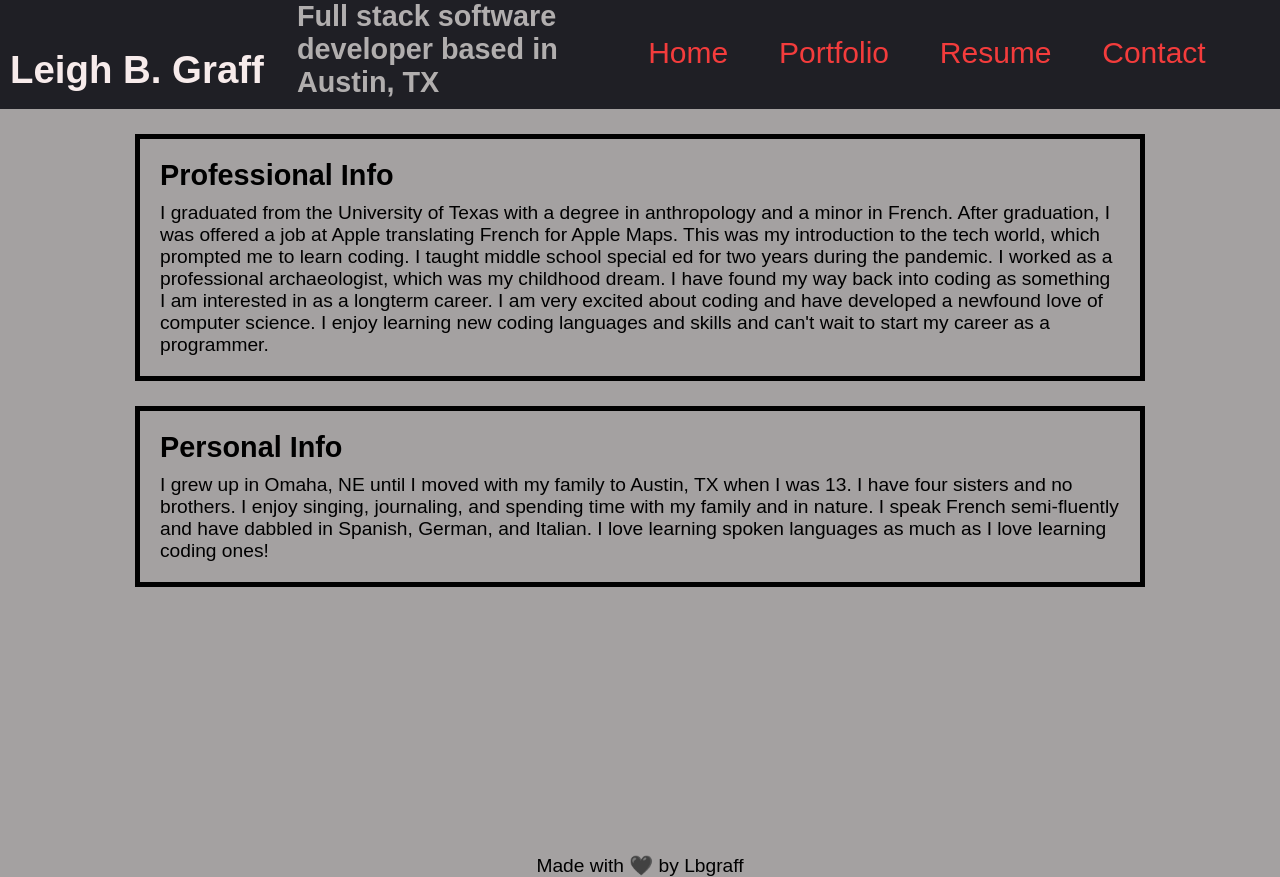
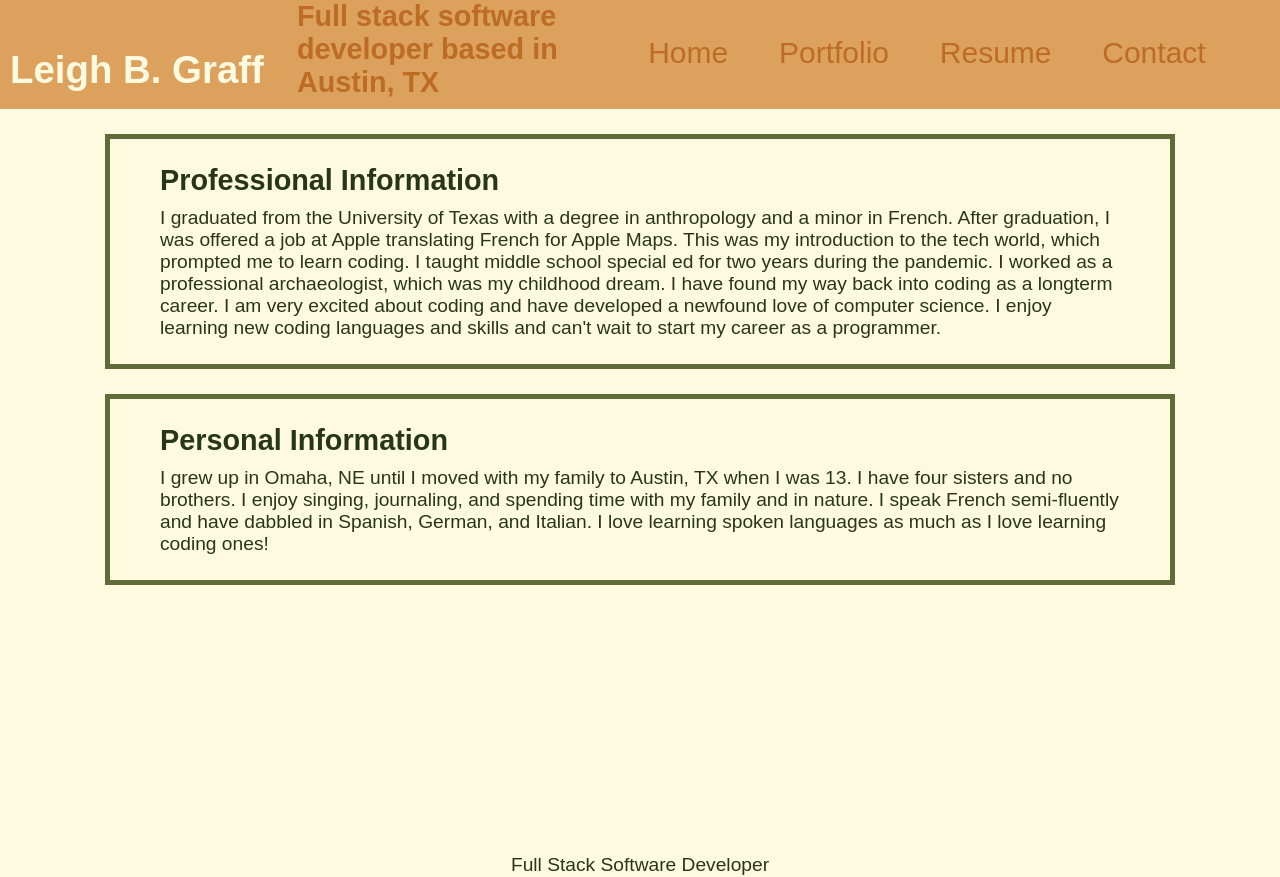
Before and after one commit to Lbgraff/react-portfolio, a React (Vite) app: page / in a window 1280 px wide. Built offline with nearby package versions, Linux system fonts and the light colour scheme.

Commit message:
changes to text. changes to color scheme

```diff
--- a/pages/Contact.jsx
+++ b/pages/Contact.jsx
@@ -4,15 +4,12 @@ export default function Contact() {
 <div className="contact-div">
 <section className="w3-container contact-info">
     <h2 class="header-contact">Contact Info</h2>
-    <ul>
 
-      <li><strong>Github:</strong> <a style={{display: "table-cell"}} href="https://github.com/Lbgraff" target='_blank' rel = "noopener noreferrer" >Lbgraff</a></li>
+      <p><strong>Github:</strong> <a style={{display: "table-cell"}} href="https://github.com/Lbgraff" target='_blank' rel = "noopener noreferrer" >Lbgraff</a>/</p>
 
-      <li><strong>LinkedIn:</strong> <a style={{display: "table-cell"}} href="https://www.linkedin.com/in/leigh-graff-87135a47/" target='_blank' rel = "noopener noreferrer" >Leigh Graff</a></li>
+      <p><strong>LinkedIn:</strong> <a style={{display: "table-cell"}} href="https://www.linkedin.com/in/leigh-graff-87135a47/" target='_blank' rel = "noopener noreferrer" >Leigh Graff</a></p>
 
-      <li><strong>Email:</strong> <a style={{display: "table-cell"}} href="mailto:Lbgraff92@gmail.com" target='_blank' rel = "noopener noreferrer" >Lbgraff92@gmail.com</a></li>
-
-    </ul>
+      <p><strong>Email:</strong> <a style={{display: "table-cell"}} href="mailto:Lbgraff92@gmail.com" target='_blank' rel = "noopener noreferrer" >Lbgraff92@gmail.com</a></p>
   </section>
   </div>
 );
--- a/pages/Home.jsx
+++ b/pages/Home.jsx
@@ -3,14 +3,14 @@ export default function Home() {
       <main className="main-container home">
         <div className="body">
             <section id="professional-info">
-                <h2 class="header 2">Professional Info</h2>
+                <h2 class="header 2">Professional Information</h2>
                 <p>I graduated from the University of Texas with a degree in anthropology and a minor in French. After graduation, I
                     was offered a job at Apple translating French for Apple Maps. This was my introduction to the tech world, which
-                    prompted me to learn coding. I taught middle school special ed for two years during the pandemic. I worked as a professional archaeologist, which was my childhood dream. I have found my way back into coding as something I am interested in as a longterm career. I am very excited about coding and have developed a newfound love of computer science. I enjoy learning new coding languages and skills and can't wait to start my career as a programmer.
+                    prompted me to learn coding. I taught middle school special ed for two years during the pandemic. I worked as a professional archaeologist, which was my childhood dream. I have found my way back into coding as a longterm career. I am very excited about coding and have developed a newfound love of computer science. I enjoy learning new coding languages and skills and can't wait to start my career as a programmer.
                 </p>
             </section>
             <section id="personal-info">
-                <h2 class="header 2">Personal Info</h2>
+                <h2 class="header 2">Personal Information</h2>
                 <p>I grew up in Omaha, NE until I moved with my family to Austin, TX when I was 13. I have four sisters and no brothers. I enjoy singing, journaling, and spending time with my family and in nature. I speak French semi-fluently and have dabbled in Spanish, German, and Italian. I love learning spoken languages as much as I love learning coding ones!
                 </p>
             </section>
--- a/pages/Portfolio.jsx
+++ b/pages/Portfolio.jsx
@@ -1,12 +1,8 @@
-// Bringing in the required component from 'react-router-dom' for linking between pages and getting the current param variable's value from URL
 import { Link } from 'react-router-dom';
 import Container from '../src/components/UI/ListItem';
 import CardBody from '../src/components/UI/Card/CardBody';
 
 export default function ProjectPage() {
-
-
-
 
   const data = [
 
@@ -21,12 +17,9 @@ export default function ProjectPage() {
 
   return (
     <>
-      <Container>
+      <Container key={Container.id}>
       {data.map(item => (
-        // <li className="list-group-item" key={item.id}>
-        //   {item.name}
-        // </li>
-        <CardBody name={item.name} image={item.image} link={item.link} github={item.github}/>
+        <CardBody key={CardBody.id} name={item.name} image={item.image} link={item.link} github={item.github}/>
       ))}
       </Container>
     </>
--- a/pages/Resume.jsx
+++ b/pages/Resume.jsx
@@ -62,7 +62,7 @@ export default function Resume() {
                     <strong>Regard Jewelry</strong>{"\n"}
                     Austin, TX{"\n"}
                     Communicated and collaborated with the owner of the company and other team members.{"\n"}
-                    Researched the jewelry industry and its history to write web content.
+                    Researched the jewelry industry and its history to write web content.{"\n"}
                     {"\n"}
                     <strong>Copywriter and Editor</strong>{"\n"}
                     2016 – 2016{"\n"}
--- a/src/App.css
+++ b/src/App.css
@@ -42,7 +42,7 @@
 } */
 
 .header-background {
-  background-color: rgb(31, 31, 37);
+  background-color: #dda15e;
   display:flex;
   justify-content: space-evenly;
   font-family: 'copperplate', fantasy;
@@ -63,7 +63,7 @@ nav ul{
 
 header h1{
   width:30%;
-  color:rgb(247, 235, 235);
+  color: #fefae0;
   display: block;
   margin-top: 3%;
   padding: 10px;
@@ -71,7 +71,7 @@ header h1{
 
 header h2{
   width:30%;
-  color:rgb(177, 174, 174);
+  color: #bc6c25;
 }
 
 header nav{
@@ -85,18 +85,21 @@ nav ul li{
 }
 
 nav ul li a:link {
-color: rgb(243, 60, 60);
+color: #bc6c25;
 text-decoration: none;
 }
 
 nav ul li a:visited {
-  color: rgb(243, 60, 60);
+  color: #bc6c25;
   text-decoration: none;
   }
 
   #professional-info {
-    padding: 20px;
-    border: 5px black solid;
+    padding: 25px;
+    padding-left: 50px;
+    padding-right: 50px;
+    border: 5px #606c38 solid;
+    color: #283618;
     margin:auto;
     margin-top: 25px;
     margin-bottom: 25px;
@@ -104,8 +107,11 @@ nav ul li a:visited {
   }
 
   #personal-info {
-    padding: 20px;
-    border: 5px black solid;
+    padding: 25px;
+    padding-left: 50px;
+    padding-right: 50px;
+    border: 5px #606c38 solid;
+    color: #283618;
     margin:auto;
     margin-top: 25px;
     margin-bottom: 25px;
@@ -125,15 +131,6 @@ text-align: center;
 height: 0%;
   }
 
-
-#contact-info ul li a:link {
-  color: black
-}
-
-#contact-info ul li a:visited {
-  color: black
-}
-
 #contact-info ul li {
   padding: 5px;
 }
@@ -143,9 +140,8 @@ height: 0%;
 }
 
 .card-body  {
-  border: 5px black solid;
+  border: 5px #606c38 solid;
   padding: 25px;
-  margin: 25px;
   width: fit-content;
   margin: auto;
   margin-top: 25px;
@@ -167,21 +163,21 @@ height: 0%;
 .cardName {
   display: block;
   text-align: center;
-  color: black;
+  color: #283618;
   font-size: 20pt;
-  padding: 10px
+  padding: 3px;
 }
 
 .resume-body-text {
   text-align: center;
-  border: 5px black solid;
+  border: 5px #606c38 solid;
   margin: 25px;
   padding: 25px;
 }
 
 .contact-info {
   text-align: center;
-  border: 5px black solid;
+  border: 5px #606c38 solid;
   padding: 25px;
   margin: 25px;
   width: fit-content;
@@ -197,12 +193,6 @@ height: 0%;
   align-items: center;
 }
 
-.contact-info ul li a:link {
-  color: black;
-
+footer {
+  color: #283618;
 }
-
-.contact-info ul li a:visited {
-  color: black;
-
-}
--- a/src/components/Footer.jsx
+++ b/src/components/Footer.jsx
@@ -3,9 +3,7 @@ export default function Footer() {
         <footer className="footer">
             <div>
                 <p>
-                    Made with <span>
-                        {String.fromCodePoint('0x1F5A4')}
-                    </span> by Lbgraff
+                    Full Stack Software Developer
                 </p>
             </div>
         </footer>
--- a/src/components/UI/Card/CardBody.jsx
+++ b/src/components/UI/Card/CardBody.jsx
@@ -3,9 +3,6 @@
 export default function CardBody({ name, image, link, github }) {
   return (
     <div className="card-body">
-      {/* <Image {...image} />
-      <Link {...link} />
-      <Github {...github} /> */}
       <p className="cardName">{name}</p>
       <img src={image} className="cardImage"/>
       <a href={link} className="cardLink">Deployed Link</a>
--- a/src/components/UI/ListItem.jsx
+++ b/src/components/UI/ListItem.jsx
@@ -1,6 +1,6 @@
 export default function ListItem({ children, ...props }) {
   return (
-    <li
+    <li key={ListItem.id}
       className="list-group-item pt-4 d-flex justify-content-center align-items-center"
       {...props}
     >
--- a/src/index.css
+++ b/src/index.css
@@ -69,9 +69,9 @@ button:focus-visible {
   padding:0px;
 }
 body{
-  color:rgb(0, 0, 0);
+  color: #283618;
   font-family: Arial, Helvetica, sans-serif;
-  background-color: rgb(164, 161, 161);
+  background-color: #fefae0;
   font-size: larger;
 }
 
@@ -81,6 +81,14 @@ h2 {
 
 .cardImage {
   height: 500px;
-  width: 800px;
-  border: 5px black solid;
+  width: 850px;
+  border: 5px #606c38 solid;
 }
+
+a:link {
+color: #283618;
+}
+
+a:visited {
+  color: #283618;
+}
```
Also changed, not shown: src/components/UI/ProjectSections/ProjectTeaser.jsx (deleted, +0 -11 lines).
